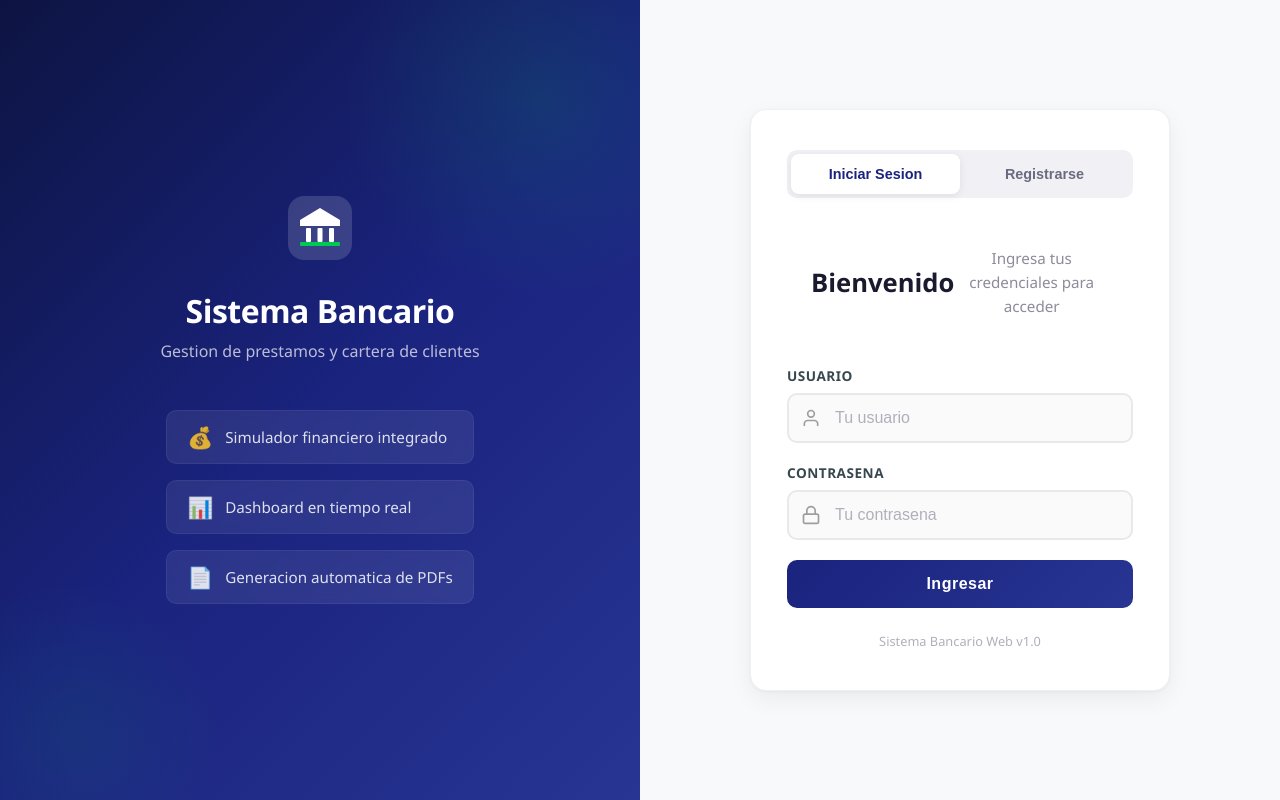
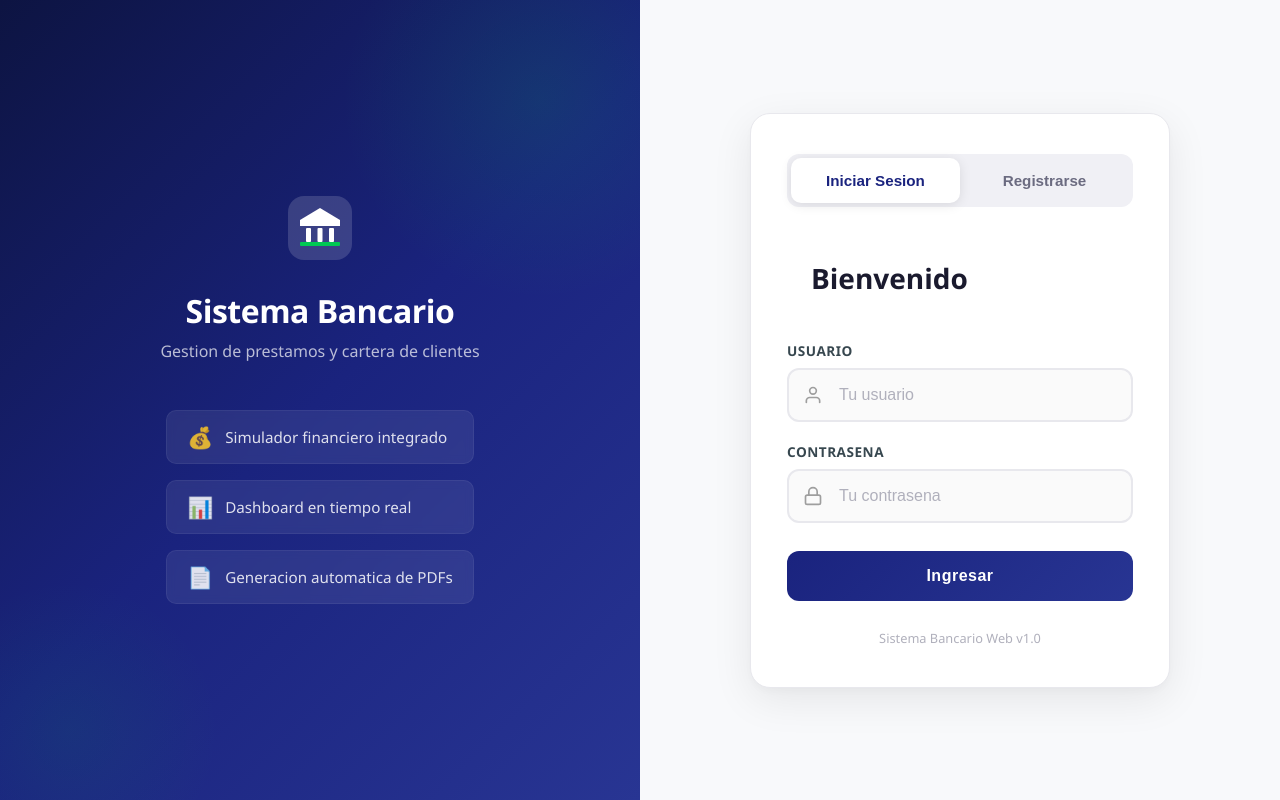
Before and after one commit to jhonbeltran142000-debug/Mi_banco_web, a React (Vite) app in the folder frontend/: page /login in a window 1280 px wide. Built offline with nearby package versions, Linux system fonts and the light colour scheme.

Commit message:
style: Mejorar UI login/registro, eliminar textos innecesarios

```diff
--- a/frontend/src/components/Login/Login.css
+++ b/frontend/src/components/Login/Login.css
@@ -106,64 +106,58 @@
   width: 100%;
   max-width: 420px;
   background: #fff;
-  border-radius: 16px;
+  border-radius: 20px;
   padding: 40px 36px;
   box-shadow:
-    0 1px 3px rgba(0, 0, 0, 0.04),
-    0 8px 24px rgba(0, 0, 0, 0.06);
-  border: 1px solid #f0f0f0;
+    0 4px 6px rgba(0, 0, 0, 0.02),
+    0 12px 40px rgba(0, 0, 0, 0.08);
+  border: 1px solid #e8e8ed;
 }
 
 .tabs {
   display: flex;
   gap: 0;
-  margin-bottom: 28px;
+  margin-bottom: 32px;
   background: #f0f0f5;
-  border-radius: 10px;
+  border-radius: 12px;
   padding: 4px;
 }
 
 .tab-btn {
   flex: 1;
-  padding: 12px;
+  padding: 14px;
   border: none;
   background: transparent;
   color: #6b6b80;
-  font-size: 0.9rem;
+  font-size: 0.95rem;
   font-weight: 600;
   cursor: pointer;
-  border-radius: 8px;
-  transition: all 0.2s ease;
+  border-radius: 10px;
+  transition: all 0.25s ease;
 }
 
 .tab-btn.active {
   background: #fff;
   color: #1a237e;
-  box-shadow: 0 2px 8px rgba(0, 0, 0, 0.08);
+  box-shadow: 0 2px 12px rgba(0, 0, 0, 0.1);
 }
 
 .tab-btn:hover:not(.active) {
   color: #1a237e;
+  background: rgba(255, 255, 255, 0.5);
 }
 
 .card-header {
-  margin-bottom: 32px;
+  margin-bottom: 28px;
   text-align: center;
 }
 
 .card-header h1 {
-  font-size: 1.6rem;
+  font-size: 1.75rem;
   font-weight: 700;
   color: #1a1a2e;
   margin: 0;
   text-align: center;
-}
-
-.card-header p {
-  color: #8c8c9a;
-  font-size: 0.95rem;
-  margin: 0;
-  line-height: 1.6;
 }
 
 .field {
@@ -188,7 +182,7 @@
 
 .input-icon {
   position: absolute;
-  left: 14px;
+  left: 16px;
   color: #9e9e9e;
   pointer-events: none;
   transition: color 0.2s;
@@ -200,9 +194,9 @@
 
 .field input {
   width: 100%;
-  padding: 14px 14px 14px 46px;
+  padding: 16px 16px 16px 50px;
   border: 2px solid #e8e8ed;
-  border-radius: 10px;
+  border-radius: 12px;
   font-size: 1rem;
   color: #1a1a2e;
   background: #fafafa;
@@ -224,28 +218,30 @@
 .error-msg {
   background: #fff2f0;
   color: #c62828;
-  padding: 12px 16px;
-  border-radius: 8px;
+  padding: 14px 18px;
+  border-radius: 10px;
   margin-bottom: 20px;
   font-size: 0.9rem;
   border: 1px solid #ffccc7;
   animation: shakeIn 0.4s ease;
+  text-align: center;
 }
 
 .btn-login {
   width: 100%;
-  padding: 15px;
+  padding: 16px;
   background: linear-gradient(135deg, #1a237e 0%, #283593 100%);
   color: white;
   border: none;
-  border-radius: 10px;
+  border-radius: 12px;
   font-size: 1rem;
   font-weight: 600;
   cursor: pointer;
   letter-spacing: 0.5px;
-  transition: all 0.2s ease;
+  transition: all 0.25s ease;
   position: relative;
   overflow: hidden;
+  margin-top: 8px;
 }
 
 .btn-login::before {
@@ -254,7 +250,7 @@
   inset: 0;
   background: linear-gradient(135deg, #0d47a1 0%, #1565c0 100%);
   opacity: 0;
-  transition: opacity 0.2s;
+  transition: opacity 0.25s;
 }
 
 .btn-login:hover::before {
@@ -262,8 +258,8 @@
 }
 
 .btn-login:hover {
-  transform: translateY(-1px);
-  box-shadow: 0 4px 16px rgba(26, 35, 126, 0.3);
+  transform: translateY(-2px);
+  box-shadow: 0 6px 20px rgba(26, 35, 126, 0.35);
 }
 
 .btn-login:active {
@@ -271,7 +267,7 @@
 }
 
 .btn-login:disabled {
-  background: #ccc;
+  background: #c5c5d0;
   cursor: not-allowed;
   transform: none;
   box-shadow: none;
@@ -285,7 +281,7 @@
   display: flex;
   align-items: center;
   justify-content: center;
-  gap: 8px;
+  gap: 10px;
 }
 
 .spinner {
@@ -301,7 +297,7 @@
   text-align: center;
   color: #b0b0bc;
   font-size: 0.8rem;
-  margin: 24px 0 0;
+  margin: 28px 0 0;
 }
 
 @keyframes floatIn {
@@ -385,14 +381,14 @@
 
   .login-card {
     padding: 28px 20px;
-    border-radius: 12px;
+    border-radius: 16px;
   }
 
   .card-header h1 {
-    font-size: 1.3rem;
+    font-size: 1.4rem;
   }
 
   .field input {
-    padding: 12px 12px 12px 42px;
+    padding: 14px 14px 14px 46px;
   }
 }
--- a/frontend/src/components/Login/Login.jsx
+++ b/frontend/src/components/Login/Login.jsx
@@ -114,7 +114,6 @@
             <form onSubmit={handleLogin}>
               <div className="card-header">
                 <h1>Bienvenido</h1>
-                <p>Ingresa tus credenciales para acceder</p>
               </div>
 
               <div className="field">
@@ -172,7 +171,6 @@
             <form onSubmit={handleRegister}>
               <div className="card-header">
                 <h1>Crear Cuenta</h1>
-                <p>Registrate para empezar a usar el sistema</p>
               </div>
 
               <div className="field">
```
